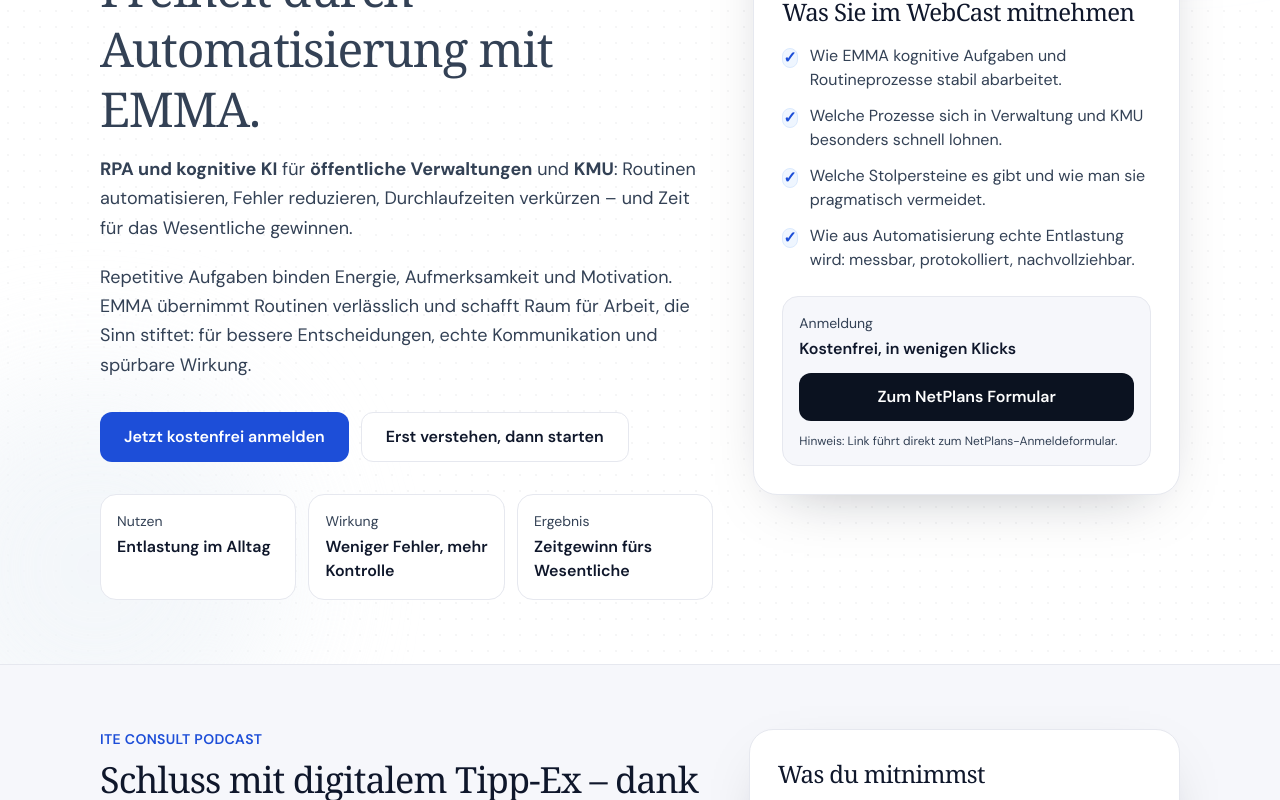
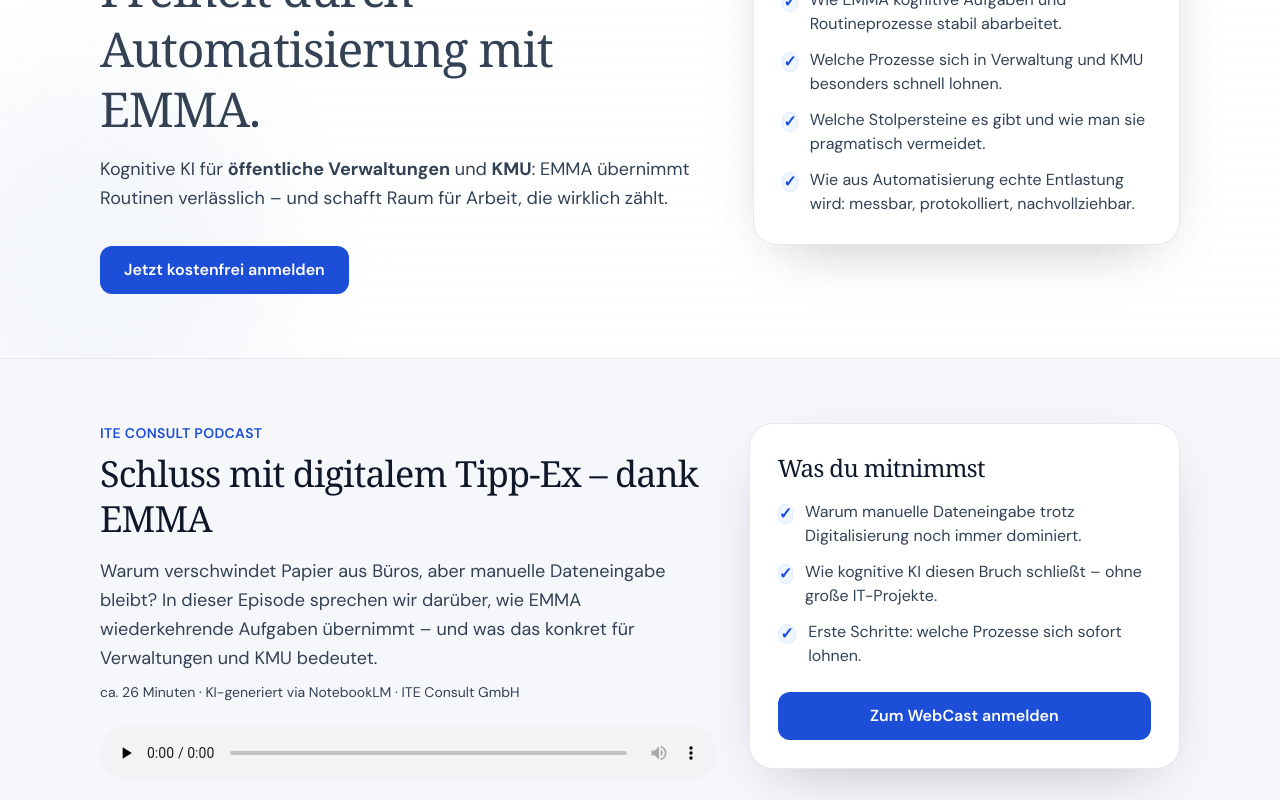
Before and after one commit to dieterich-m/ite-consult-landingpage, a Next.js app: page /emma in a window 1280 px wide. Shown: the part 478-1278 px from the top of the page. Built offline with nearby package versions, Linux system fonts and the light colour scheme.

Commit message:
Hero entschlackt: ein CTA, ein Textblock, Kacheln und redundante Anmeldebox entfernt
Co-Authored-By: Claude Sonnet 4.6 <noreply@anthropic.com>

```diff
--- a/app/emma/page.tsx
+++ b/app/emma/page.tsx
@@ -51,19 +51,10 @@ export default function EmmaPage() {
                 <span className="block text-slate-em">Freiheit durch Automatisierung mit EMMA.</span>
               </h1>
               <p className="mt-4 text-base md:text-lg text-slate-em leading-relaxed">
-                <strong>RPA und kognitive KI</strong> für <strong>öffentliche Verwaltungen</strong> und <strong>KMU</strong>: Routinen automatisieren, Fehler reduzieren, Durchlaufzeiten verkürzen – und Zeit für das Wesentliche gewinnen.
+                Kognitive KI für <strong>öffentliche Verwaltungen</strong> und <strong>KMU</strong>: EMMA übernimmt Routinen verlässlich – und schafft Raum für Arbeit, die wirklich zählt.
               </p>
-              <p className="mt-5 text-lg text-slate-em leading-relaxed">
-                Repetitive Aufgaben binden Energie, Aufmerksamkeit und Motivation. EMMA übernimmt Routinen verlässlich und schafft Raum für Arbeit, die Sinn stiftet: für bessere Entscheidungen, echte Kommunikation und spürbare Wirkung.
-              </p>
-              <div className="mt-8 flex flex-col sm:flex-row gap-3">
+              <div className="mt-8">
                 <a href={NETPLANS_URL} className="inline-flex items-center justify-center rounded-xl bg-[#1D4ED8] text-white px-6 py-3 font-semibold shadow-soft hover:opacity-95">Jetzt kostenfrei anmelden</a>
-                <a href="#emma" className="inline-flex items-center justify-center rounded-xl border border-line bg-white px-6 py-3 font-semibold hover:bg-mist">Erst verstehen, dann starten</a>
-              </div>
-              <div className="mt-8 grid grid-cols-1 sm:grid-cols-3 gap-3">
-                <div className="rounded-2xl border border-line bg-white p-4"><p className="text-sm text-slate-em">Nutzen</p><p className="mt-1 font-semibold">Entlastung im Alltag</p></div>
-                <div className="rounded-2xl border border-line bg-white p-4"><p className="text-sm text-slate-em">Wirkung</p><p className="mt-1 font-semibold">Weniger Fehler, mehr Kontrolle</p></div>
-                <div className="rounded-2xl border border-line bg-white p-4"><p className="text-sm text-slate-em">Ergebnis</p><p className="mt-1 font-semibold">Zeitgewinn fürs Wesentliche</p></div>
               </div>
             </div>
             <div className="md:col-span-5">
@@ -78,12 +69,6 @@ export default function EmmaPage() {
                   <li className="flex gap-3"><span className="mt-1 w-5 h-5 rounded-full bg-blue-50 border border-blue-100 flex items-center justify-center text-[#1D4ED8] font-bold" aria-hidden="true">✓</span><span>Welche Stolpersteine es gibt und wie man sie pragmatisch vermeidet.</span></li>
                   <li className="flex gap-3"><span className="mt-1 w-5 h-5 rounded-full bg-blue-50 border border-blue-100 flex items-center justify-center text-[#1D4ED8] font-bold" aria-hidden="true">✓</span><span>Wie aus Automatisierung echte Entlastung wird: messbar, protokolliert, nachvollziehbar.</span></li>
                 </ul>
-                <div className="mt-6 rounded-2xl bg-mist p-4 border border-line">
-                  <p className="text-sm text-slate-em">Anmeldung</p>
-                  <p className="mt-1 font-semibold">Kostenfrei, in wenigen Klicks</p>
-                  <a href={NETPLANS_URL} className="mt-3 inline-flex w-full items-center justify-center rounded-xl bg-ink text-white px-5 py-3 font-semibold hover:opacity-95">Zum NetPlans Formular</a>
-                  <p className="mt-3 text-xs text-slate-em">Hinweis: Link führt direkt zum NetPlans-Anmeldeformular.</p>
-                </div>
               </div>
             </div>
           </div>
```
